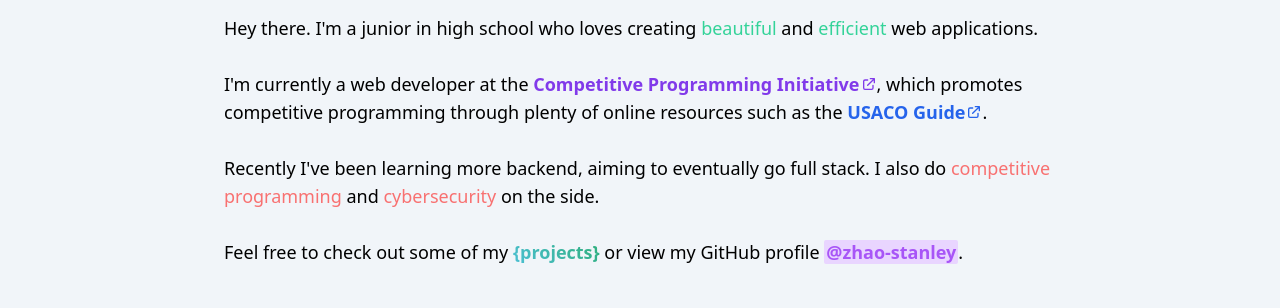
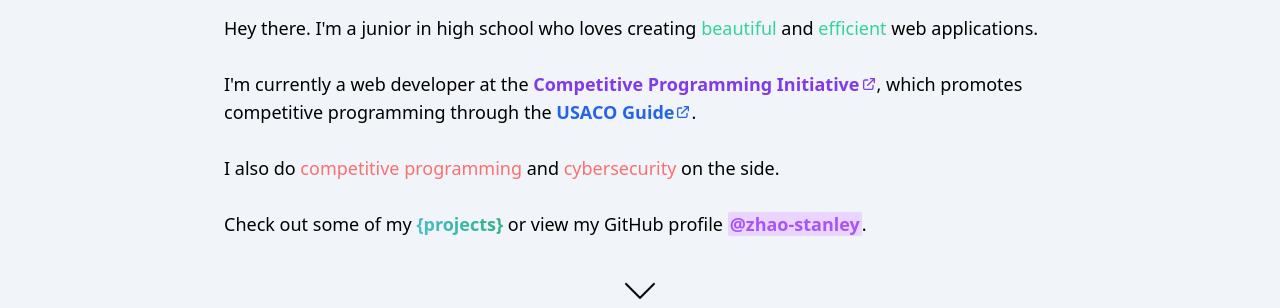
Before and after one commit to zhao-stanley/portfolio-2021, a Next.js app: page / in a window 1280 px wide. Shown: the part 206-514 px from the top of the page. Built offline with nearby package versions, Linux system fonts and the light colour scheme.

Commit message:
Update About.tsx

```diff
--- a/src/components/home/main/About.tsx
+++ b/src/components/home/main/About.tsx
@@ -13,22 +13,28 @@
       <br />
       <p>
         I'm currently a web developer at the{" "}
-        <External link="https://joincpi.org/" text="Competitive Programming Initiative" color="text-[#813aea]"/>
-        , which promotes competitive programming through plenty of online resources such as the{" "}
-        <External link="https://usaco.guide/" text="USACO Guide" color="text-blue-600"/>
+        <External
+          link="https://joincpi.org/"
+          text="Competitive Programming Initiative"
+          color="text-[#813aea]"
+        />
+        , which promotes competitive programming through the{" "}
+        <External
+          link="https://usaco.guide/"
+          text="USACO Guide"
+          color="text-blue-600"
+        />
         .
       </p>
       <br />
       <p>
-        Recently I've been learning more backend, aiming to eventually go full
-        stack. I also do{" "}
-        <span className="text-red-400">competitive programming</span> and{" "}
-        <span className="text-red-400">cybersecurity</span> on the side.
+        I also do <span className="text-red-400">competitive programming</span>{" "}
+        and <span className="text-red-400">cybersecurity</span> on the side.
       </p>
 
       <br />
       <p>
-        Feel free to check out some of my{" "}
+        Check out some of my{" "}
         <motion.span
           className="hueshift font-semibold inline-block"
           whileHover={{ scale: 1.02 }}
```
